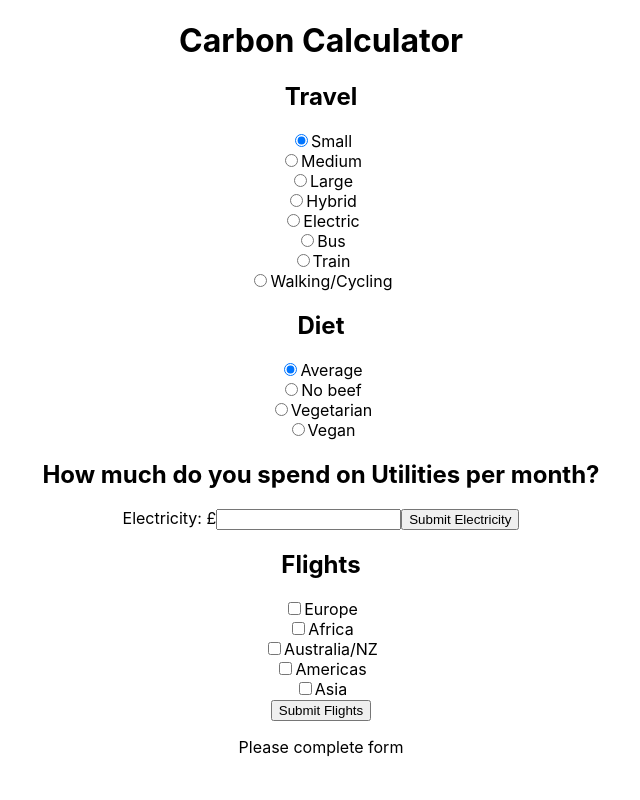
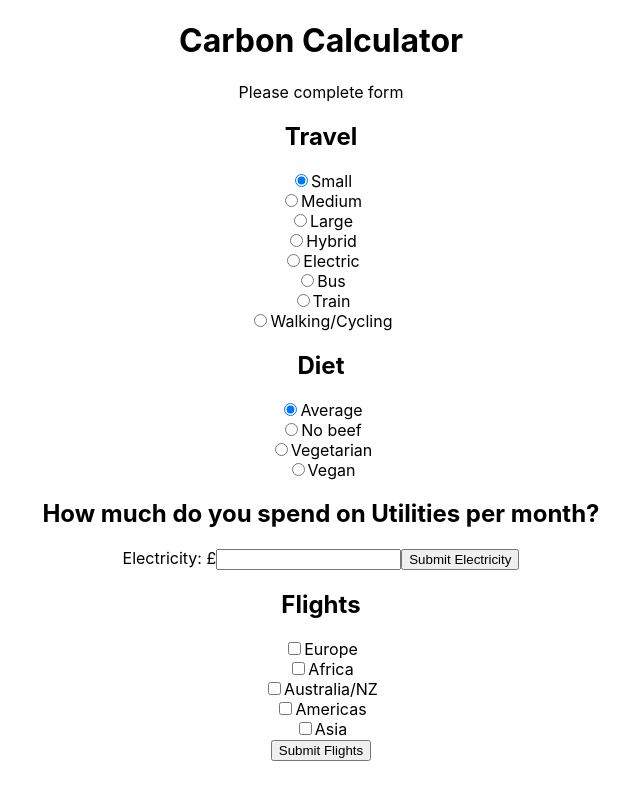
Before and after one commit to douglasrusse11/CO2_Calculator_Group_Project, a React (Create React App) app: page / in a window 1280 px wide. Shown: the whole page, without its empty margins (319-959 px from the left). Built offline with nearby package versions, Linux system fonts and the light colour scheme.

Commit message:
added a space, took it out

```diff
--- a/src/container/CarbonContainer.js
+++ b/src/container/CarbonContainer.js
@@ -26,13 +26,13 @@ const CarbonContainer = () => {
     return (
         <>
         <h1>Carbon Calculator</h1>
+        <Chart chartData={chartData}/>
         <form>
         <Travel updateFormData={updateFormData}/>
         <Diet updateFormData={updateFormData}/>
         <Utilities updateFormData={updateFormData}/>
         <Flight updateFormData={updateFormData}/>
         </form>
-        <Chart chartData={chartData}/>
         </>
     )
 };
```
